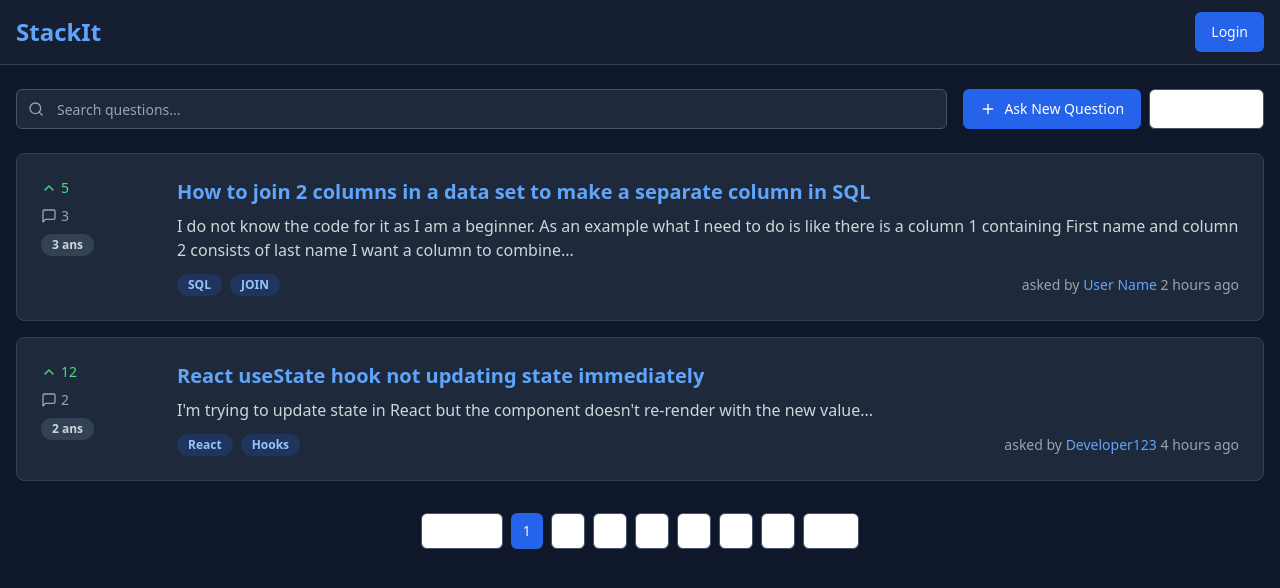
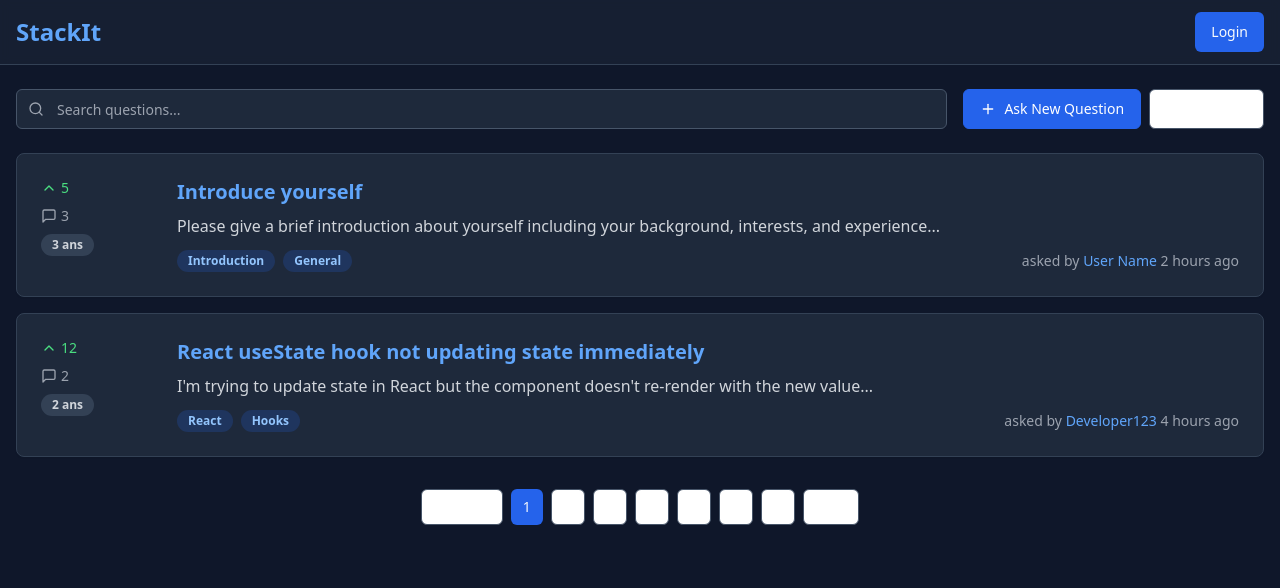
Before and after one commit to satyamrathirar/stackIt-odoo, a React (Vite) app in the folder stackit-app/: page / in a window 1280 px wide. Shown: the top 588 px of the page. Built offline with nearby package versions, Linux system fonts and the light colour scheme.

Commit message:
question changed

```diff
--- a/stackit-app/src/pages/Index.tsx
+++ b/stackit-app/src/pages/Index.tsx
@@ -15,9 +15,9 @@ import {
 const mockQuestions = [
   {
     id: 1,
-    title: "How to join 2 columns in a data set to make a separate column in SQL",
-    description: "I do not know the code for it as I am a beginner. As an example what I need to do is like there is a column 1 containing First name and column 2 consists of last name I want a column to combine...",
-    tags: ["SQL", "JOIN"],
+    title: "Introduce yourself",
+    description: "Please give a brief introduction about yourself including your background, interests, and experience...",
+    tags: ["Introduction", "General"],
     votes: 5,
     answers: 3,
     views: "3 ans",
```
